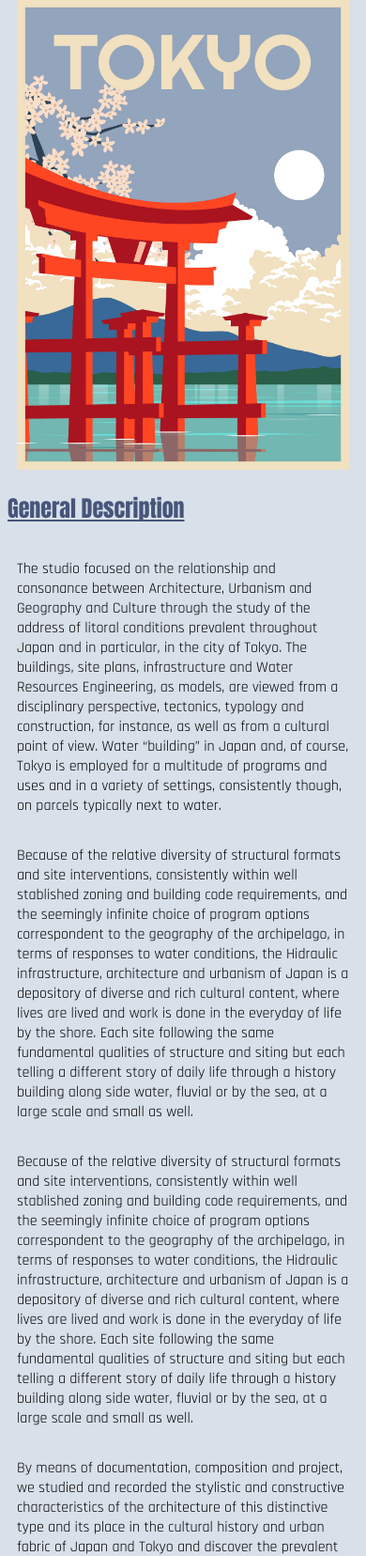
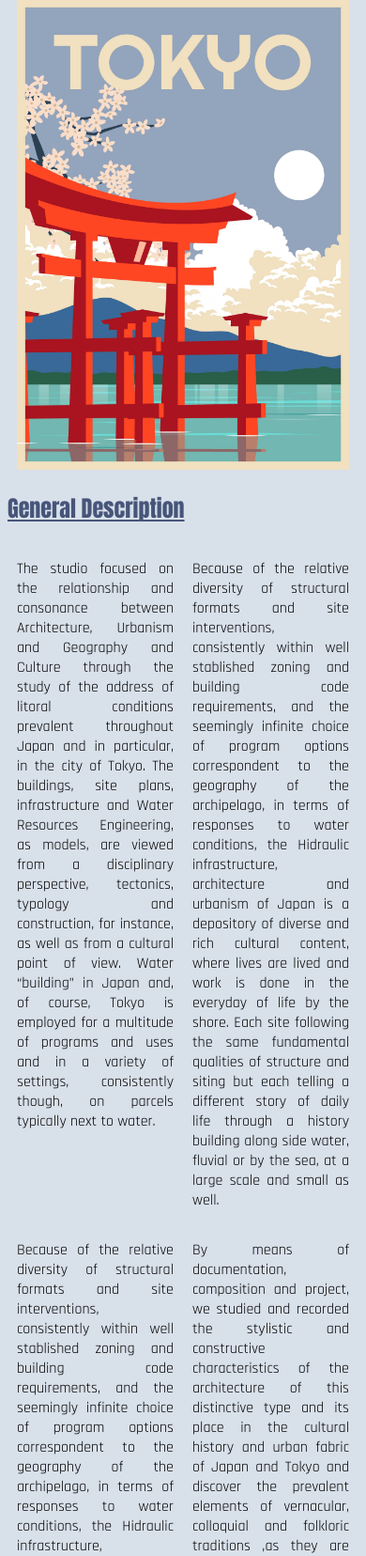
Before and after one commit to qsheng1119/qsheng1119.github.io, a PHP site: page /hw/responsive/index.html in a window 390 px wide. Shown: the part 923-2579 px from the top of the page at 94% size. Run offline with PHP 8.4, Linux system fonts and the light colour scheme.

Commit message:
responsive

```diff
--- a/hw/responsive/css/mobile.css
+++ b/hw/responsive/css/mobile.css
@@ -1,4 +1,4 @@
-.article2{
+.description{
   text-align: justify;
   grid-template-columns:2fr 2fr;
 }
```
